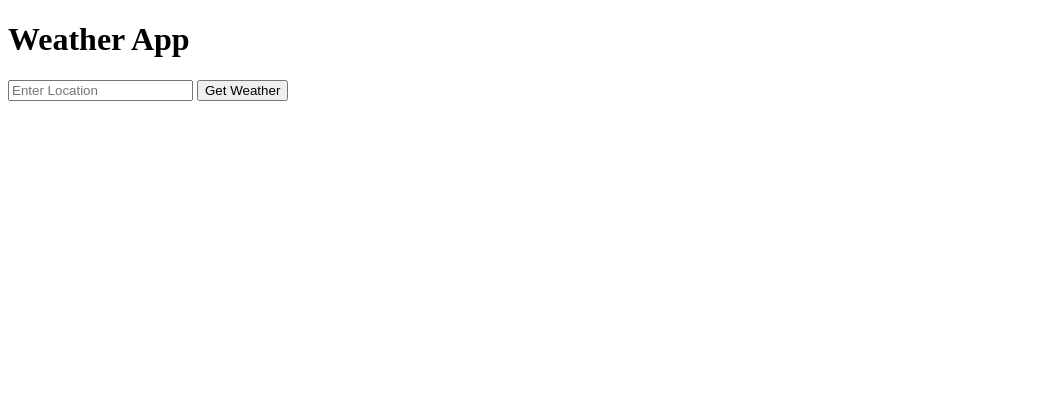
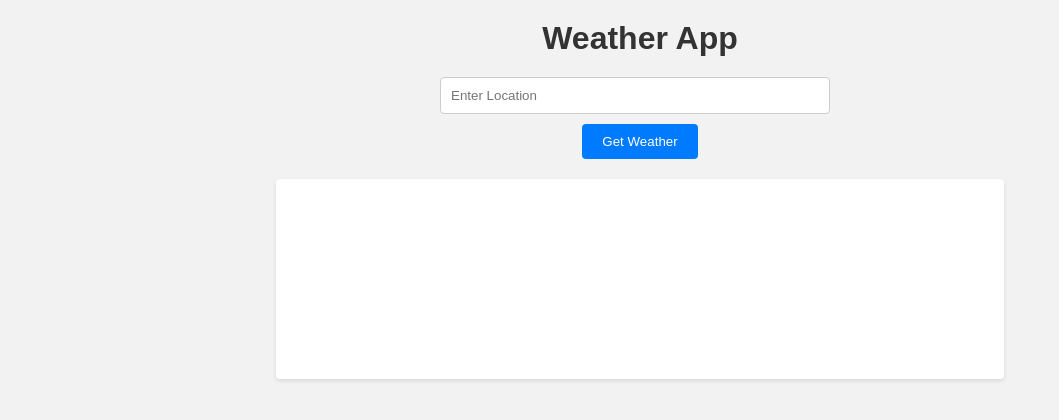
Before and after one commit to DavAnders/weather-app, a website built with Vite: page index.html in a window 1280 px wide. Shown: the whole page, without its empty margins (0-1059 px from the left). Built offline with nearby package versions, Linux system fonts and the light colour scheme.

Commit message:
Add styling

```diff
--- a/index.html
+++ b/index.html
@@ -9,6 +9,7 @@
   <body>
     <header>
       <h1>Weather App</h1>
+    </header>
     <main>
       <form id="weatherForm">
         <input
@@ -19,12 +20,10 @@
         />
         <button type="submit">Get Weather</button>
       </form>
+      <div id="spinner" class="hidden"></div>
       <div id="weatherDisplay"></div>
-        <div id="spinner" class="hidden">
-          <img src="src/spinner.gif" />
-        </div>
     </main>
-    </header>
+
     <script type="module" src="/src/index.js"></script>
   </body>
 </html>
--- a/src/style.css
+++ b/src/style.css
@@ -1,3 +1,100 @@
+/* Basic reset for styling */
+* {
+  margin: 0;
+  padding: 0;
+  box-sizing: border-box;
+}
+
+body {
+  margin-left: 20%;
+  margin-right: 20%;
+  font-family: "Arial", sans-serif;
+  background-color: #f2f2f2;
+  color: #333;
+  padding: 20px;
+}
+
+header {
+  text-align: center;
+  margin-bottom: 20px;
+}
+
+#weatherForm {
+  max-width: 400px;
+  margin: 0 auto 20px;
+  display: flex;
+  justify-content: space-between;
+  flex-direction: column;
+  gap: 10px;
+}
+
+#weatherForm input[type="text"] {
+  flex: 1;
+  margin-right: 10px;
+  padding: 10px;
+  border: 1px solid #ccc;
+  border-radius: 4px;
+}
+
+#weatherForm button {
+  padding: 10px 20px;
+  background-color: #007bff;
+  color: white;
+  border: none;
+  border-radius: 4px;
+  cursor: pointer;
+  width: fit-content;
+  align-self: center;
+}
+
+#weatherForm button:hover {
+  background-color: #0056b3;
+}
+
+#weatherDisplay {
+  background-color: #fff;
+  padding: 20px;
+  border-radius: 4px;
+  box-shadow: 0 2px 4px rgba(0, 0, 0, 0.1);
+  min-height: 200px;
+}
+
+#weatherDisplay h2 {
+  font-size: 24px;
+  margin-bottom: 10px;
+}
+
+#tempDisplay,
+#descDisplay,
+.forecast {
+  margin-bottom: 10px;
+}
+
+.forecast {
+  background: #e7e7e7;
+  padding: 10px;
+  border-radius: 4px;
+}
+
+#spinner {
+  width: 50px;
+  height: 50px;
+  border: 5px solid rgba(0, 0, 0, 0.1);
+  border-top-color: #007bff;
+  border-radius: 50%;
+  animation: spin 1s linear infinite;
+  margin: 20px auto; /* Center the spinner */
+}
+
 .hidden {
   display: none;
 }
+
+@keyframes spin {
+  0% {
+    transform: rotate(0deg);
+  }
+  100% {
+    transform: rotate(360deg);
+  }
+}
```
Lines whose indentation alone changed are shown as unchanged.
